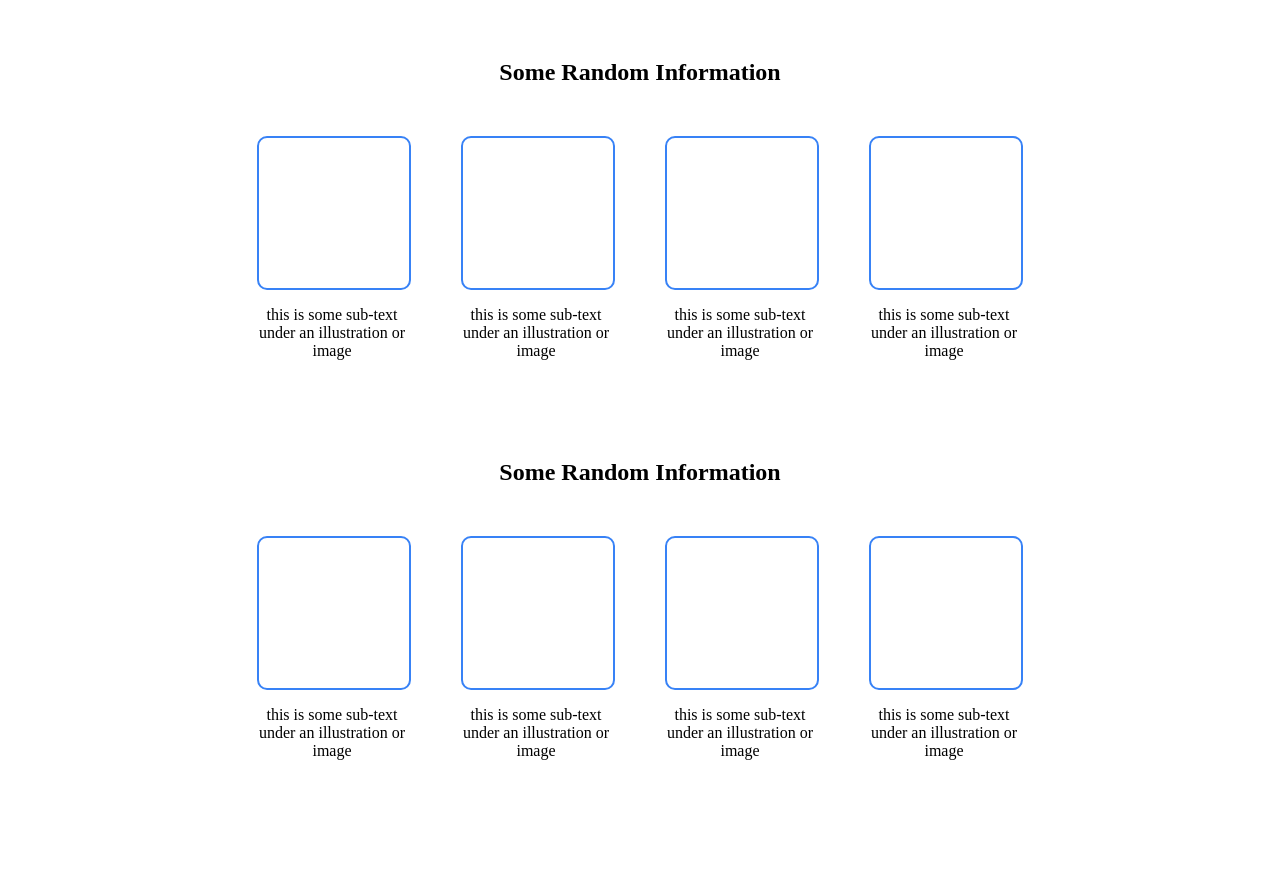
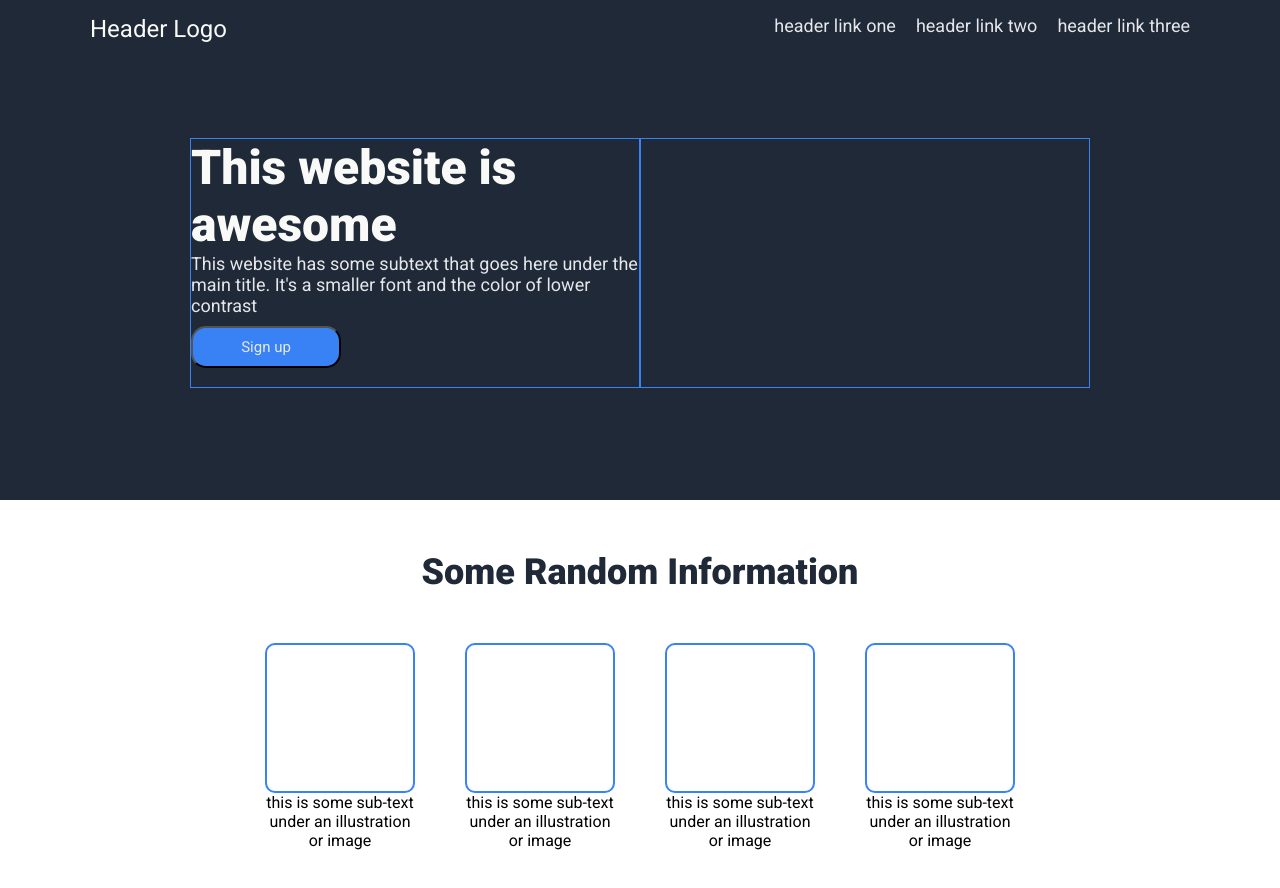
Before and after one commit to Sora1919/landing_page, a plain HTML site: page index.html in a window 1280 px wide. Before the commit the page ends 816 px from the top, so only its background shows below. Drawn offline with Linux system fonts and the light colour scheme.

Commit message:
Add section 1 and 2 to the index.html

```diff
--- a/index.html
+++ b/index.html
@@ -4,17 +4,115 @@
     <meta charset="UTF-8">
     <meta name="viewport" content="width=device-width, initial-scale=1.0">
     <title>Landing Page</title>
-    <link rel="preconnect" href="https://fonts.googleapis.com">
-<link rel="preconnect" href="https://fonts.gstatic.com" crossorigin>
-<link href="https://fonts.googleapis.com/css2?family=Roboto:ital,wght@0,100..900;1,100..900&display=swap" rel="stylesheet">
+
 
     <style>
+        @import url('https://fonts.googleapis.com/css2?family=Roboto:ital,wght@0,100..900;1,100..900&display=swap');
+        *
+        {
+            font-family: 'Roboto', sans-serif;
+            margin: 0;
+            padding: 0;
+            box-sizing: border-box;
+        }
 
 
 
 
+        /* container_1 start */
+
+        #container_1
+        {
+            width: 100vw;
+            height: 500px;
+            background-color: #1F2937;
+            display: flex;
+            flex-direction: column;
+            align-items: center;
+        }
+        #container_1 .hero_box
+        {
+            width: 1130px;
+            display: flex;
+            padding: 15px;
+            justify-content: space-between;
+        }
+
+
+
+        #container_1 .hero_box .logo_box .logo
+        {
+            font-size: 24px;
+            color: #F9FAF8;
+        }
+
+        #container_1 .hero_box .link_box
+        {
+            display: flex;
+            gap: 20px;
+        }
+
+        #container_1 .hero_box .links
+        {
+            font-size: 18px;
+            color: #E5E7EB;
+        }
+
+        #container_1 .context_box_1
+        {
+            display: flex;
+            align-items: center;
+            justify-content: center;
+        }
+
+        #container_1 .context_1
+        {
+            width: 450px;
+            height: 250px;
+            border: 1px solid #3882F6;
+        }
+
+        #container_1 .context_box_1
+        {
+            margin: 80px;
+            width: 1100px;
+            justify-content: center;
+        }
+
+
+
+        #container_1 .context_box_1 .context_1 .title .context_span
+        {
+            font-size: 48px;
+            color: #F9FAF8;
+            font-weight: 900;
+        }
+
+        #container_1 .context_box_1 .context_1 .para .context_para
+        {
+            font-size: 18px;
+            color: #E5E7EB;
+        }
+
+        #container_1 .context_box_1 .context_1 .button .sign_up
+        {
+            background-color: #3882F6;
+            font-size: 15px;
+            color: #E5E7EB;
+            margin-top: 10px;
+            width: 150px;
+            padding: 10px;
+            border-radius: 15px;
+        }
+
+
+
+
+
+        /* containr_2 start */
         #container_2
         {
+            width: 100vw;
             height: 400px;
             display: flex;
             flex-direction: column;
@@ -25,6 +123,9 @@
         #container_2 .h_ctn2
         {
             margin-bottom: 50px;
+            font-size: 36px;
+            color: #1F2937;
+            font-weight: 900;
         }
 
         #container_2 .context_2
@@ -56,6 +157,46 @@
 <body>
 
 
+
+        <div id="container_1">
+            <div class="hero_box">
+                <div class="logo_box">
+                    <div class="logo">Header Logo</div>
+                </div>
+
+                <div class="link_box">
+                    <div class="links">header link one</div>
+                    <div class="links">header link two</div>
+                    <div class="links">header link three</div>
+                </div>
+
+            </div>
+
+            <div class="context_box_1">
+                <div class="context_1">
+                    <div class="title">
+                        <span class="context_span">This website is awesome</span>
+                    </div>
+                    <div class="para">
+                        <p class="context_para">This website has some subtext that goes here under the main title. It's a smaller font and the color of lower contrast</p>
+                    </div>
+                    <div class="button">
+                        <button class="sign_up">Sign up</button>
+                    </div>
+                </div>
+                <div class="context_1"></div>
+            </div>
+
+        </div>
+
+
+
+
+
+    </div>
+
+
+    <!-- Section-2 stard here -->
     <div id="container_2">
         <h2 class="h_ctn2">Some Random Information</h2>
         <div class="context_2">
@@ -82,31 +223,9 @@
 
 
     </div>
-    <div id="container_2">
-        <h2 class="h_ctn2">Some Random Information</h2>
-        <div class="context_2">
-            <div class="box">
-                <div class="square"></div>
-                <p class="box_p">this is some sub-text under an illustration or image</p>
-            </div>
-            <div class="box">
-                <div class="square"></div>
-                <p class="box_p">this is some sub-text under an illustration or image</p>
-            </div>
-            <div class="box">
-                <div class="square"></div>
-                <p class="box_p">this is some sub-text under an illustration or image</p>
-            </div>
-            <div class="box">
-                <div class="square"></div>
-                <p class="box_p">this is some sub-text under an illustration or image</p>
-            </div>
-        </div>
+    <!-- section-2 end here -->
 
 
 
-
-
-    </div>
 </body>
 </html>
```
